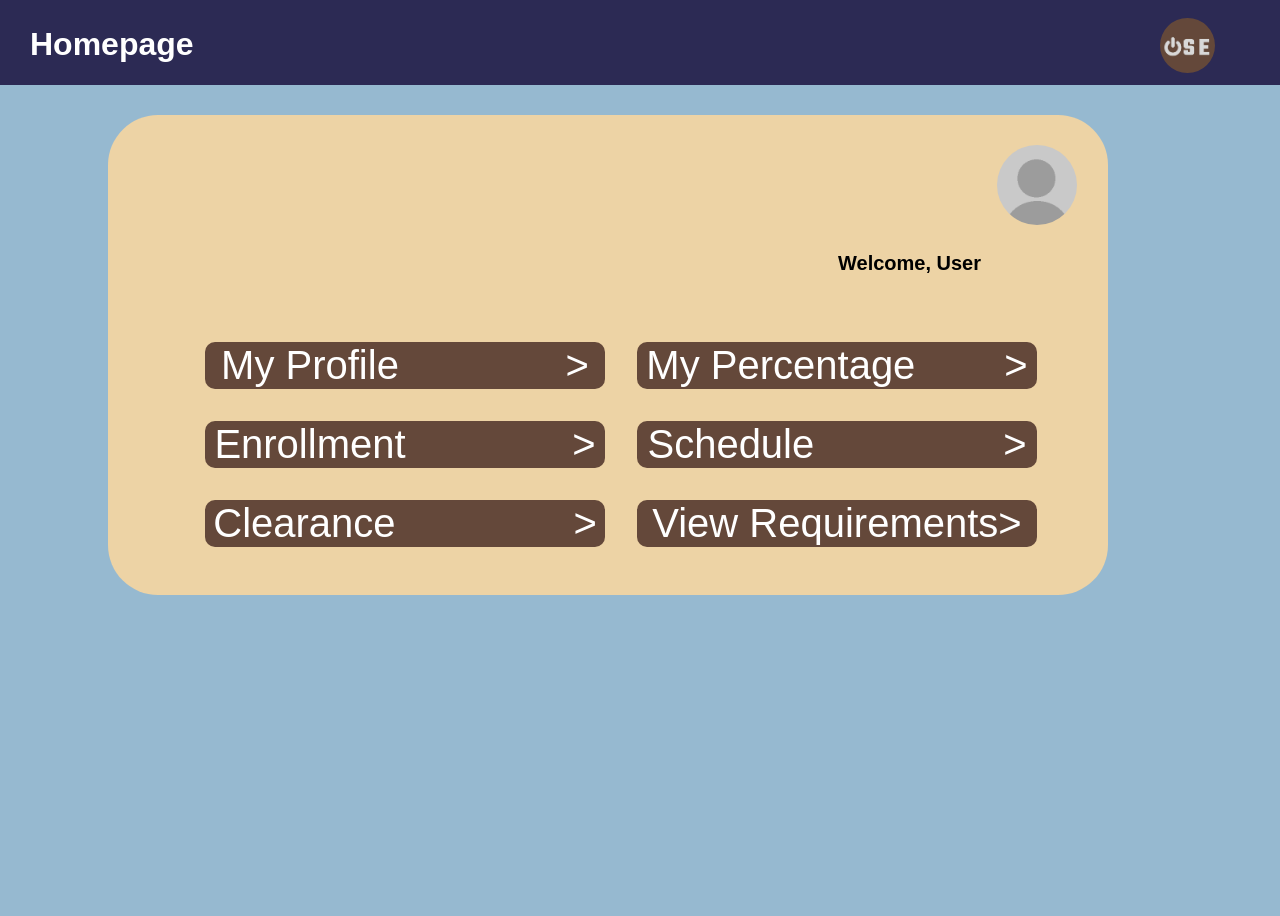
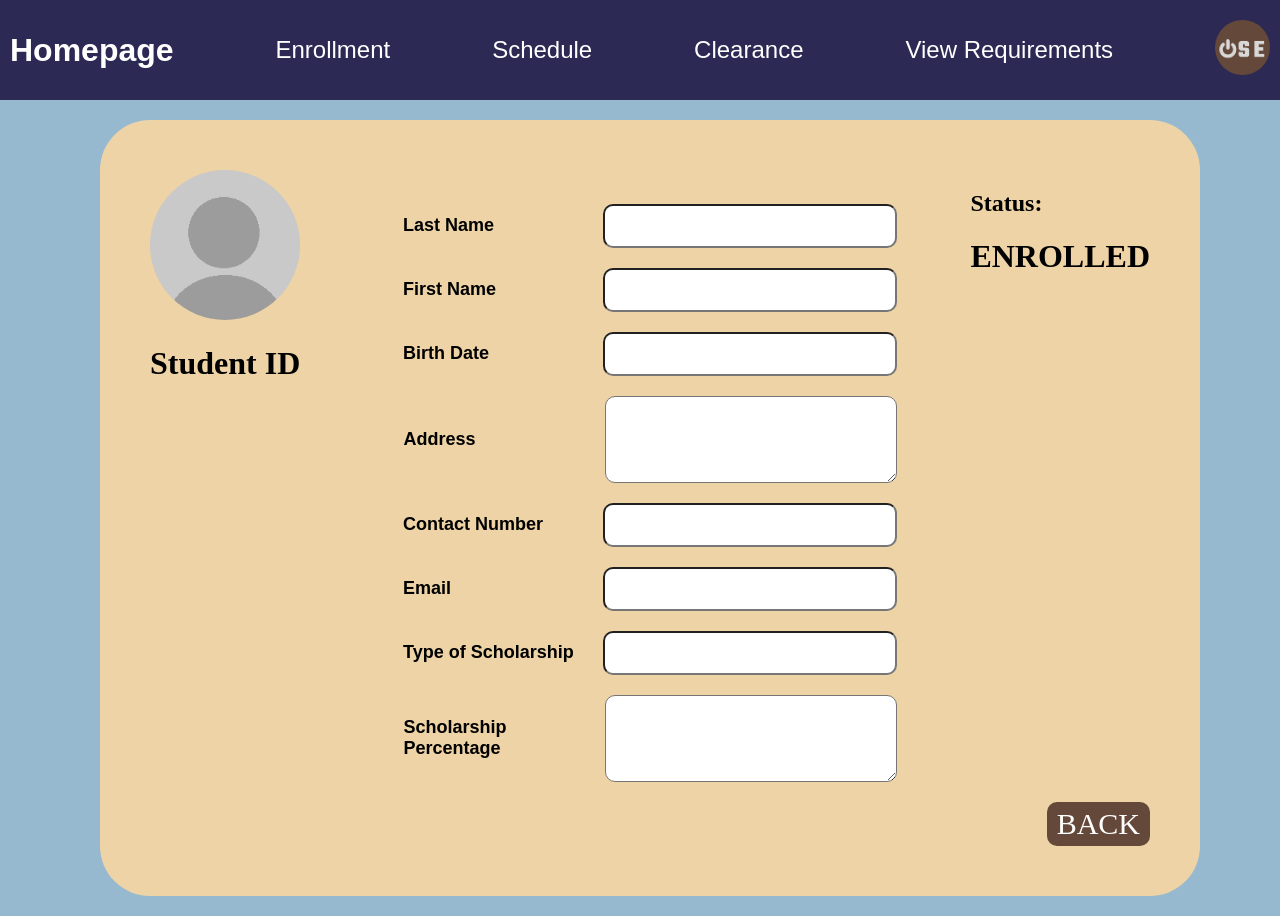
Before and after one commit to joshualagarejos/OSE_Project, a PHP site: page /homepage.php in a window 1280 px wide. Before the commit the page ends 595 px from the top, so only its background shows below. Run offline with PHP 8.4, Linux system fonts and the light colour scheme.

Commit message:
Uploaded OSE Project folder files
Yin's dashboard edit in homepage

```diff
--- a/OSE PROJECT/homepage.php
+++ b/OSE PROJECT/homepage.php
@@ -1,110 +1,77 @@
 <!DOCTYPE html>
 <html lang="en">
-<style>
-body{
-    background-color: #96b9d0;
-}
-.homepage{
-    background-color: #2C2A54;
-    height: 80px;
-    margin-top: -23px;
-    margin-right: -8px;
-    margin-left: -8px;
-    color: white;
-    margin: top 40px;
-    text-indent: 30px;
-    font-family: arial;
-    padding-top: 20px;
-}
-h2{
-    margin-top: 30px;
-    margin-left: 730px;
-    border-top: 5px;
-    font-family: arial;
-    font-size: 20px;
-}
-.main{
-    top: 20px;
-    background-color: #EDD3A5;
-    height: 480px;
-    border-radius: 50px;
-    width: 1000px;
-    margin-left: 100px;
-}
-.unknown_user{
-    border-radius: 100px;
-    width: 80px;
-    height: 80px;
-    margin-top: 30px;
-    margin-left: 10px;
-}
-table{
-    margin-top: 50px;
-    margin-left: 80px;
-}
-th, td{
-    padding: 15px;
-}
-button{
-    background-color: #64483A;
-    width: 400px;
-    border-radius: 10px;
-    border-width: 0px;
-    font-size: 40px;
-    color: white;
-}
-a{
-    color: white;
-    text-decoration: none;
-}
-img{
-    border-radius: 100px;
-    width: 55px;
-    height: 55px;
-    margin-top: -45px;
-    margin-bottom: 45px;
-    margin-left: 1130px;
-}
-</style>
   <head>
-    <meta charset="UTF-8">
-    <meta http-equiv="X-UA-Compatible" content="IE=edge">
-    <meta name="viewport" content="width=device-width, initial-scale=1.0">
+    <meta charset="UTF-8" />
+    <meta http-equiv="X-UA-Compatible" content="IE=edge" />
+    <meta name="viewport" content="width=device-width, initial-scale=1.0" />
+    <link rel="stylesheet" href="style.css" />
     <title>Homepage</title>
   </head>
-
   <body>
     <div class="homepage">
-    <h1>Homepage
+      <h1>Homepage</h1>
+      <a href="enrollment-sis.php" class="link-cont"><span>Enrollment</span></a>
+      <a href="schedule-viewing.php" class="link-cont"><span>Schedule</span></a>
+      <a href="clearance-record.php" class="link-cont"
+        ><span>Clearance</span></a
+      >
+      <a href="requirement-viewing.php" class="link-cont"
+        ><span>View Requirements</span></a
+      >
       <div class="logo">
-        <a href="homepage.php"><img src="OSE logo.jpg"></a>
+        <a href="homepage.php"><img src="OSE logo.jpg" /></a>
       </div>
-    </h1>
     </div>
     <div class="main">
-    <h2>Welcome, User <img class="unknown_user" src="unknown user.jpg"> </h2>
-    <table>
-        <tbody>
-            <tr class="button1">
-                <th><a href="grantees-portal.php"><button type="button">My Profile &nbsp;&nbsp;&nbsp;&nbsp;&nbsp;&nbsp;&nbsp;&nbsp;&nbsp;&nbsp;&nbsp;&nbsp;&nbsp;
-                ></a></button></th>
-                <th><a href="percentage.php"><button type="button">My Percentage &nbsp;&nbsp;&nbsp;&nbsp;&nbsp;&nbsp;
-                ></a></button></th>
-            </tr>
-            <tr class="button2">
-                <td><a href="enrollment-sis.php"><button type="button">Enrollment &nbsp;&nbsp;&nbsp;&nbsp;&nbsp;&nbsp;&nbsp;&nbsp;&nbsp;&nbsp;&nbsp;&nbsp;&nbsp;
-                ></a></button></td>
-                <td><a href="schedule-viewing.php"><button type="button">Schedule &nbsp;&nbsp;&nbsp;&nbsp;&nbsp;&nbsp;&nbsp;&nbsp;&nbsp;&nbsp;&nbsp;&nbsp;&nbsp;&nbsp;&nbsp;
-                ></a></button></td>
-            </tr>
-            <tr class="button3">
-                <td><a href="clearance-record.php"><button type="button">Clearance &nbsp;&nbsp;&nbsp;&nbsp;&nbsp;&nbsp;&nbsp;&nbsp;&nbsp;&nbsp;&nbsp;&nbsp;&nbsp;&nbsp;
-                ></a></button></td>
-                <td><a href="requirement-viewing.php"><button type="button">View Requirements></a></button></td>
-            </tr>
-        </tbody>
-    </table>
+      <div class="top">
+        <div class="img-wrapper">
+          <img class="unknown_user" src="unknown user.jpg" />
+          <h1>Student ID</h1>
+        </div>
+        <div>
+          <h2>Status:</h2>
+          <h1>ENROLLED</h1>
+        </div>
+      </div>
+      <div class="form-wrapper">
+        <form action="">
+          <div class="input-group">
+            <label for="">Last Name</label>
+            <input type="text" />
+          </div>
+          <div class="input-group">
+            <label for="">First Name</label>
+            <input type="text" />
+          </div>
+          <div class="input-group">
+            <label for="">Birth Date</label>
+            <input type="text" />
+          </div>
+          <div class="input-group">
+            <label for="">Address</label>
+            <textarea name="" id="" cols="30" rows="5"></textarea>
+          </div>
+          <div class="input-group">
+            <label for="">Contact Number</label>
+            <input type="text" />
+          </div>
+          <div class="input-group">
+            <label for="">Email</label>
+            <input type="text" />
+          </div>
+          <div class="input-group">
+            <label for="">Type of Scholarship</label>
+            <input type="text" />
+          </div>
+          <div class="input-group">
+            <label for="">Scholarship Percentage</label>
+            <textarea name="" id="" cols="30" rows="5"></textarea>
+          </div>
+        </form>
+      </div>
+      <div class="back-wrapper">
+        <a href="">BACK</a>
+      </div>
     </div>
   </body>
-
 </html>
--- /dev/null
+++ b/OSE PROJECT/style.css
@@ -0,0 +1,113 @@
+body {
+  background-color: #96b9d0;
+  margin: 0;
+}
+
+.homepage {
+  display: flex;
+  align-items: center;
+  justify-content: space-between;
+  height: 80px;
+  background-color: #2c2a54;
+  font-family: arial;
+  padding: 10px;
+  color: #fff;
+}
+
+.homepage a {
+  color: #fff;
+  text-decoration: none;
+  font-size: 24px;
+  font-family: arial;
+}
+
+.homepage img {
+  border-radius: 100px;
+  width: 55px;
+  height: 55px;
+}
+
+.main {
+  margin-top: 20px;
+  margin-bottom: 20px;
+  background-color: #edd3a5;
+  border-radius: 50px;
+  width: 1000px;
+  margin-left: 100px;
+  padding: 50px;
+}
+
+.unknown_user {
+  border-radius: 100px;
+  width: 150px;
+  height: 150px;
+}
+
+.img-wrapper {
+  z-index: 1;
+}
+
+.top {
+  display: flex;
+  justify-content: space-between;
+}
+
+.form-wrapper {
+  margin-top: -220px;
+  display: flex;
+  justify-content: center;
+  align-items: center;
+}
+
+.right {
+  display: flex;
+  justify-content: center;
+  align-items: center;
+  flex-direction: column;
+  width: 300px;
+}
+
+.right h2 {
+  font-size: 25px;
+}
+
+.input-group {
+  display: flex;
+  align-items: center;
+  justify-content: space-around;
+  margin-top: 20px;
+}
+label {
+  font-size: 18px;
+  font-family: Arial;
+  font-weight: bolder;
+  width: 200px;
+}
+
+input {
+  width: 280px;
+  height: 30px;
+  border-radius: 10px;
+  padding: 5px;
+}
+
+textarea {
+  width: 280px;
+  border-radius: 10px;
+  padding: 5px;
+}
+
+.back-wrapper {
+  margin-top: 20px;
+  display: flex;
+  justify-content: end;
+}
+
+.back-wrapper a {
+  text-decoration: none;
+  font-size: 30px;
+  background: #64483a;
+  color: #fff;
+  padding: 5px 10px 5px 10px;
+  border-radius: 10px;
+}
```
Lines whose indentation alone changed are shown as unchanged.
